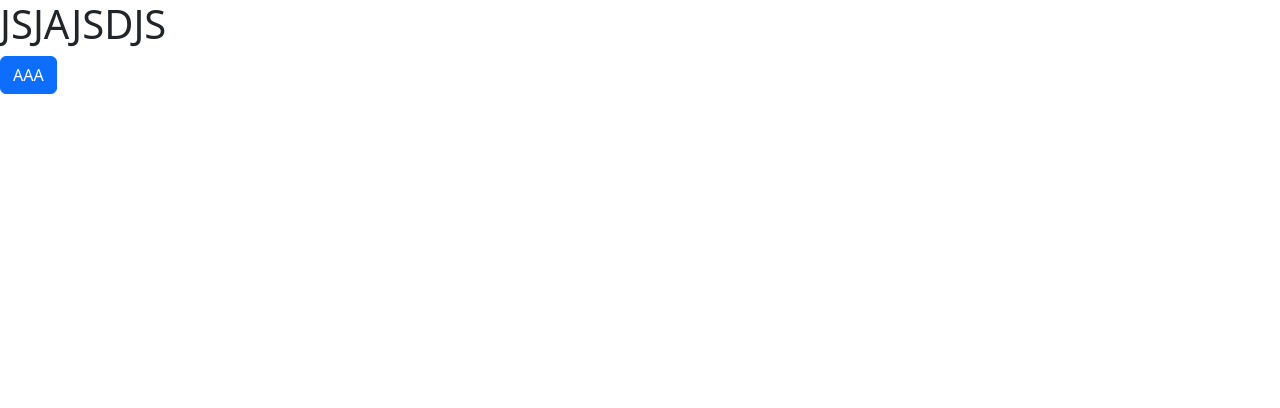
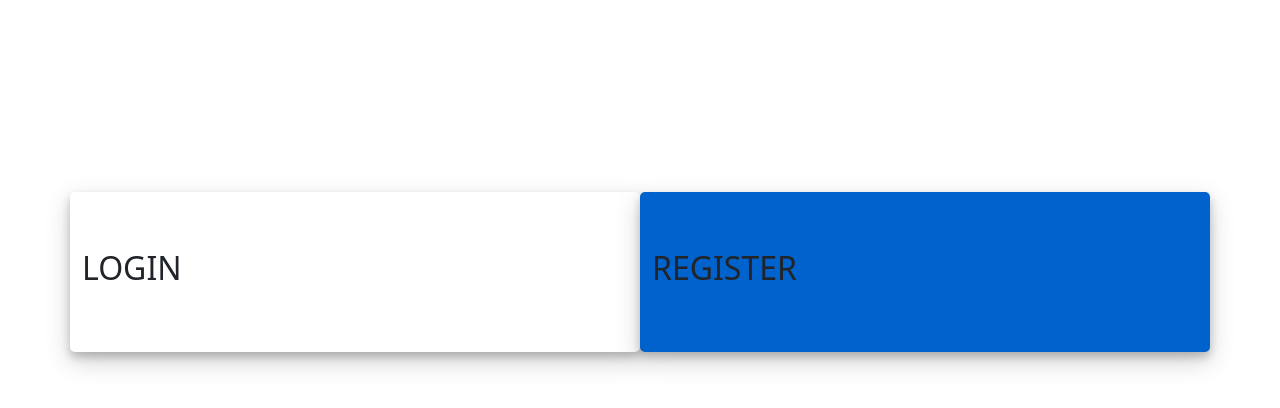
Before and after one commit to bluediu/calendar-app-frontent, a React (Vite) app: page /auth in a window 1280 px wide. Shown: the top 408 px of the page. Built offline with nearby package versions, Linux system fonts and the light colour scheme.

Commit message:
Config routes and config auth app (WIP)

```diff
--- a/package.json
+++ b/package.json
@@ -11,6 +11,7 @@
   },
   "dependencies": {
     "@popperjs/core": "^2.11.8",
+    "@reduxjs/toolkit": "^2.2.7",
     "axios": "^1.7.3",
     "bootstrap": "^5.3.3",
     "date-fns": "^3.6.0",
--- a/src/App.tsx
+++ b/src/App.tsx
@@ -1,13 +1,14 @@
-import { Provider } from 'react-redux';
-import { BrowserRouter } from 'react-router-dom';
+// import { Provider } from 'react-redux';
+// import { BrowserRouter } from 'react-router-dom';
+
+import { Navigation } from './routes';
 
 import 'bootstrap/dist/css/bootstrap.min.css';
 
 function App() {
   return (
     <>
-      <h1>JSJAJSDJS</h1>
-      <button className="btn btn-primary">AAA</button>
+      <Navigation />
     </>
   );
 }
--- a/src/apps/Auth/pages/AuthPage.tsx
+++ /dev/null
@@ -1,3 +0,0 @@
-export const AuthPage = () => {
-  return <main className="container">AuthPage</main>;
-};
--- /dev/null
+++ b/src/apps/Auth/pages/AuthPage/AuthPage.tsx
@@ -0,0 +1,17 @@
+import './AuthPage.css';
+
+export const AuthPage = () => {
+  return (
+    <main className="container login-container">
+      <article className="row">
+        <section className="col-md-6 login-form-1">
+          <h2>LOGIN</h2>
+        </section>
+
+        <section className="col-md-6 login-form-2">
+          <h2>REGISTER</h2>
+        </section>
+      </article>
+    </main>
+  );
+};
--- /dev/null
+++ b/src/apps/Auth/pages/AuthPage/index.ts
@@ -0,0 +1 @@
+export * from './AuthPage';
--- /dev/null
+++ b/src/apps/Auth/pages/index.ts
@@ -0,0 +1 @@
+export * from './AuthPage';
--- /dev/null
+++ b/src/apps/Auth/types/index.ts
@@ -0,0 +1 @@
+export * from './auth';
--- a/src/routes/Navigation.tsx
+++ b/src/routes/Navigation.tsx
@@ -1,3 +1,15 @@
+import { BrowserRouter, Navigate, Route, Routes } from 'react-router-dom';
+
+/* Pages */
+import { AuthPage } from '../apps/Auth/pages';
+
 export const Navigation = () => {
-  return <div>AppRouter</div>;
+  return (
+    <BrowserRouter>
+      <Routes>
+        <Route path="/auth" element={<AuthPage />} />
+        <Route path="/*" element={<Navigate to="/auth" />} />
+      </Routes>
+    </BrowserRouter>
+  );
 };
--- /dev/null
+++ b/src/routes/index.ts
@@ -0,0 +1 @@
+export * from './Navigation';
```
Also changed, not shown: src/apps/Auth/pages/AuthPage/AuthPage.css (renamed from src/apps/Auth/pages/AuthPage.css).
